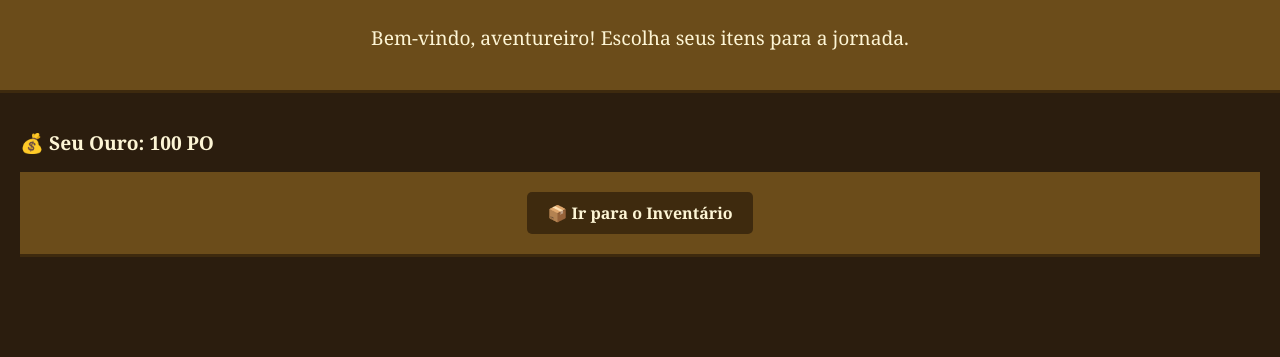
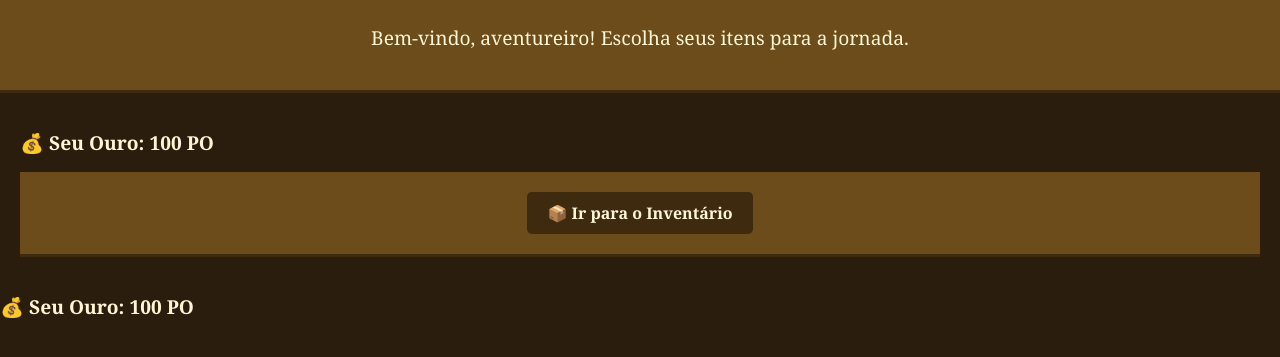
Before and after one commit to JoaoElegast/Divina_Opcao, a plain HTML site: page loja.html in a window 1280 px wide. Shown: the part 105-462 px from the top of the page. Drawn offline with Linux system fonts and the light colour scheme.

Commit message:
Update loja.html

```diff
--- a/loja.html
+++ b/loja.html
@@ -22,3 +22,4 @@
   <script src="js/sistema.js"></script>
 </body>
 </html>
+<h2>💰 Seu Ouro: <span id="moedas">100</span> PO</h2>
```
